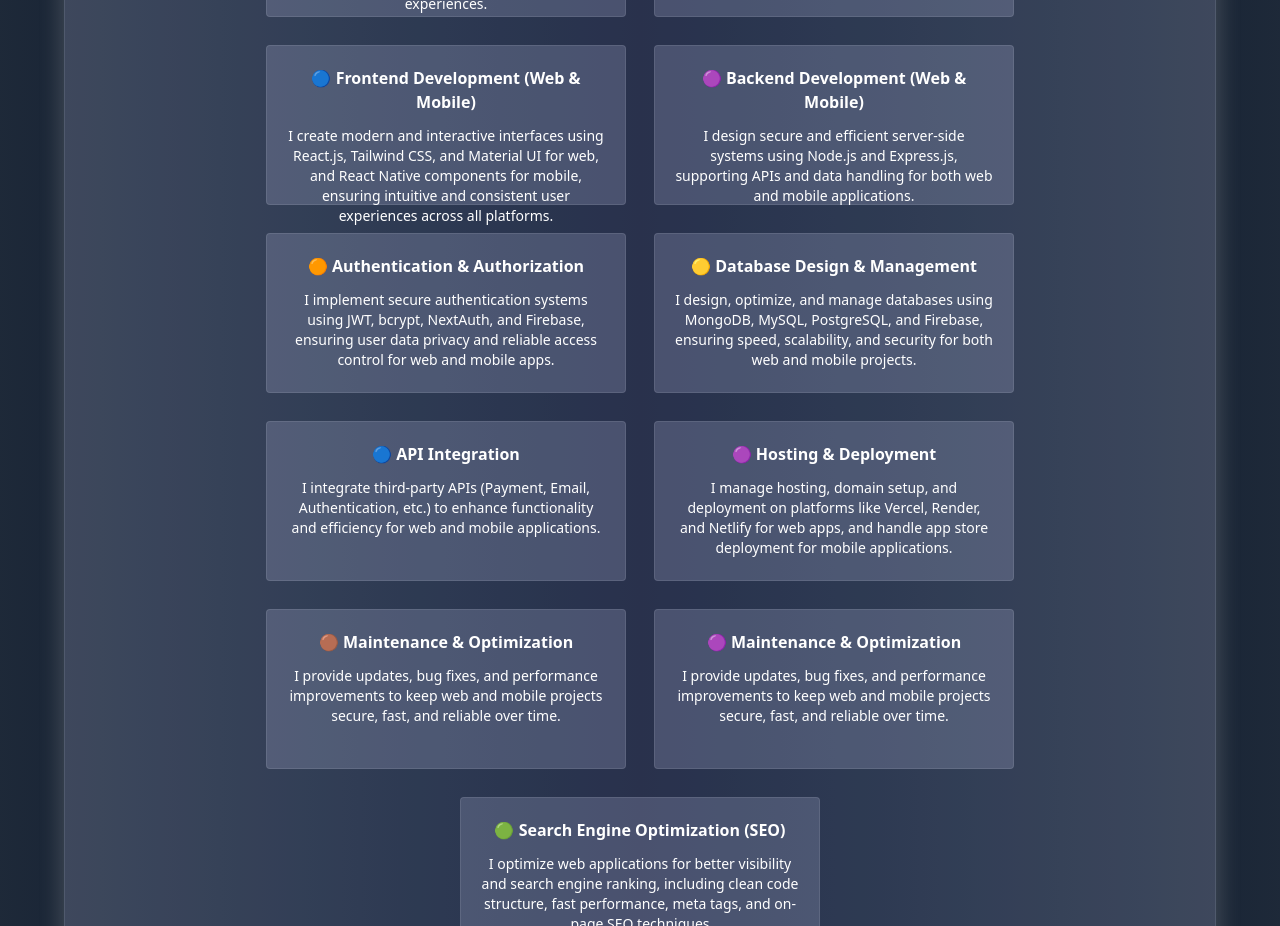
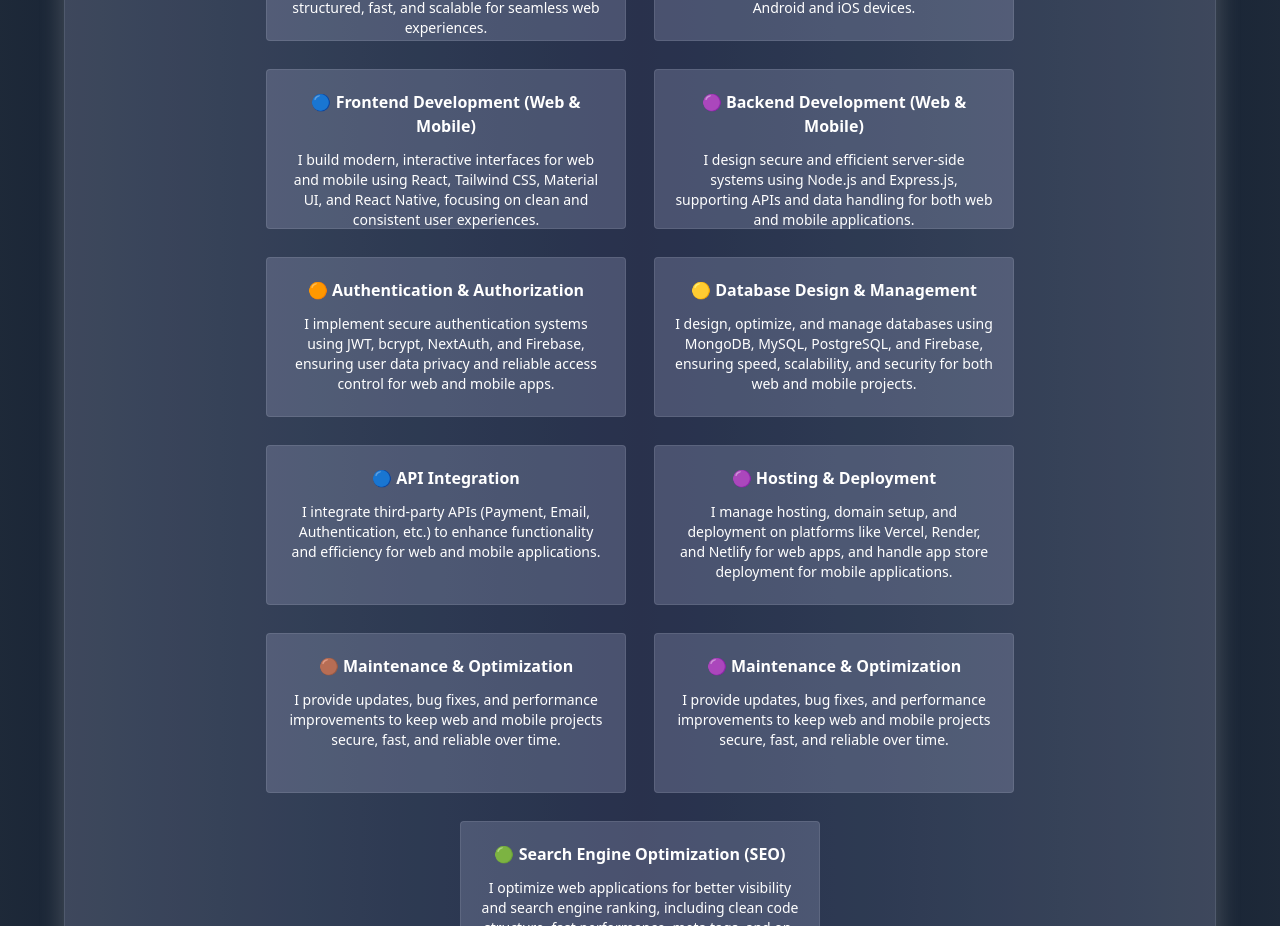
Before and after one commit to MahmudHasan77/personal-website, a Next.js app: page / in a window 1280 px wide. Shown: the part 2220-3146 px from the top of the page. Built offline with nearby package versions, Linux system fonts and the light colour scheme.

Commit message:
updated code

```diff
--- a/app/page.tsx
+++ b/app/page.tsx
@@ -686,7 +686,7 @@ const Home = () => {
   }) => {
     return (
       <div
-        className={`h-10 w-25 bg-white rounded-full cursor-context-menu
+        className={`h-10 md:h-12 w-25 md:w-25 bg-white rounded-full cursor-context-menu
       ${style}`}
       >
         <div
@@ -1625,10 +1625,9 @@ const Home = () => {
                 🔵 Frontend Development (Web & Mobile)
               </h1>
               <p className="text-sm text-gray-700 dark:text-white">
-                I create modern and interactive interfaces using React.js,
-                Tailwind CSS, and Material UI for web, and React Native
-                components for mobile, ensuring intuitive and consistent user
-                experiences across all platforms.
+                I build modern, interactive interfaces for web and mobile using
+                React, Tailwind CSS, Material UI, and React Native, focusing on
+                clean and consistent user experiences.
               </p>
             </div>
           </div>
```
